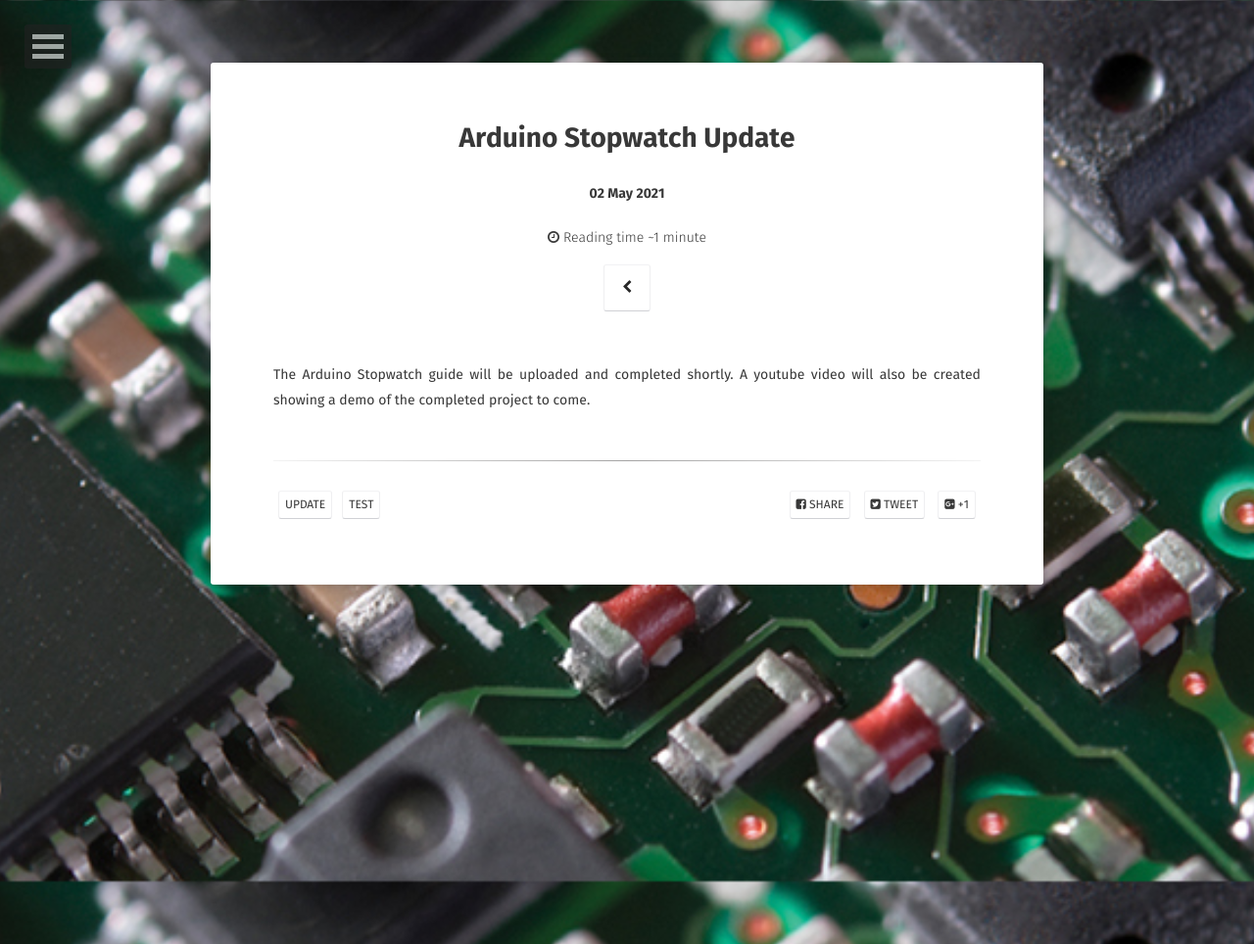
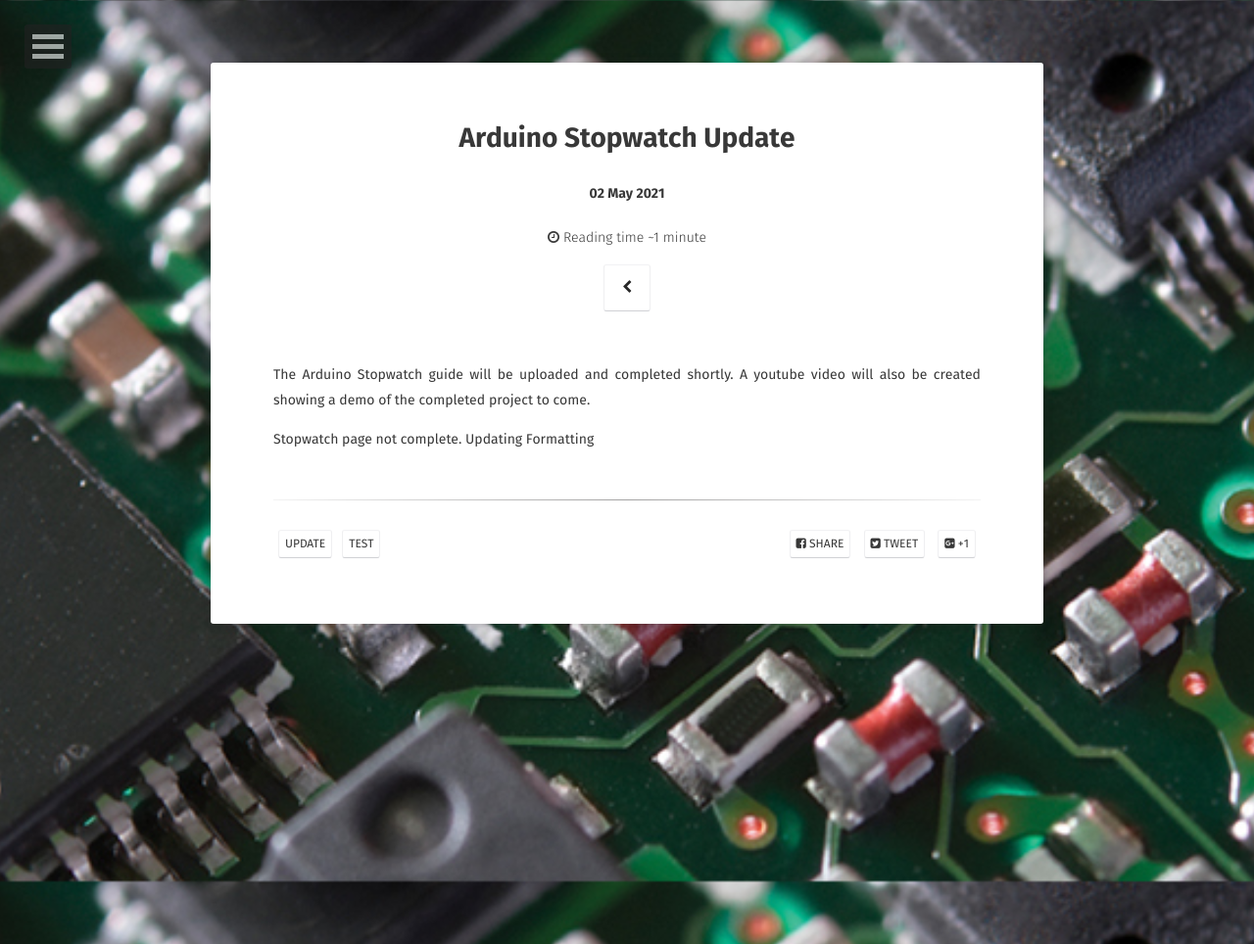
Before and after one commit to Markay12/MarkInfo-Projects, a Jekyll site: the page built from _posts/2021-05-01-arduinostopwatch.md, in a window 1280 px wide. Shown: the whole page at 98% size. Built offline with Jekyll 4.4.1, drawn with Linux system fonts in a browser that asks for light colours; some web fonts are replaced.

Commit message:
format update message

```diff
--- a/_posts/2021-05-01-arduinostopwatch.md
+++ b/_posts/2021-05-01-arduinostopwatch.md
@@ -8,3 +8,5 @@ comments: false
 ---
 
 The Arduino Stopwatch guide will be uploaded and completed shortly. A youtube video will also be created showing a demo of the completed project to come.
+
+Stopwatch page not complete. Updating Formatting
```
